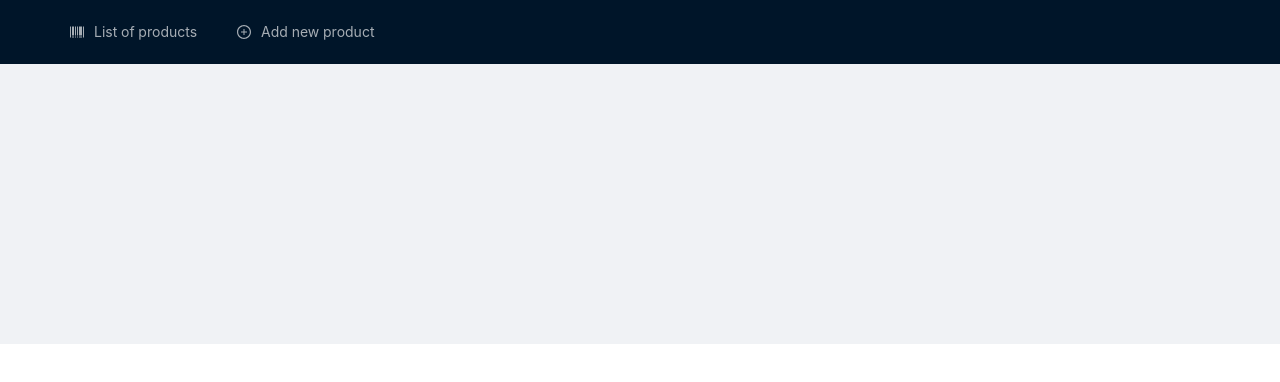
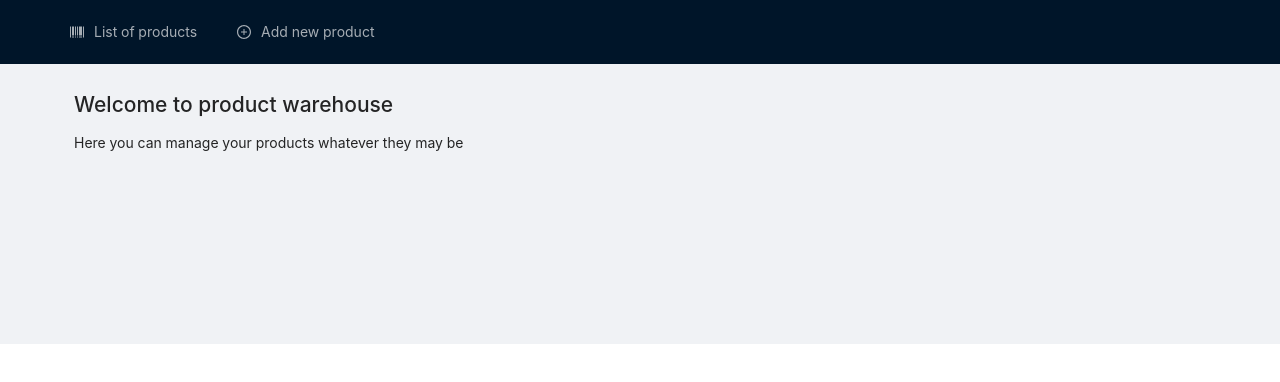
Before and after one commit to justasdaugintis/Warehouse-app, a React (Create React App) app: page / in a window 1280 px wide. Shown: the top 382 px of the page. Built offline with nearby package versions, Linux system fonts and the light colour scheme.

Commit message:
landing page

```diff
--- /dev/null
+++ b/src/components/LandingPage/LandingPage.tsx
@@ -0,0 +1,13 @@
+import React, { Fragment } from "react";
+
+/**
+ *  Component responsible for rendering a product form for a new product
+ */
+export const LandingPage: React.FC = () => {
+  return (
+    <Fragment>
+      <h1>Welcome to product warehouse</h1>
+      <p>Here you can manage your products whatever they may be</p>
+    </Fragment>
+  );
+};
--- /dev/null
+++ b/src/components/LandingPage/index.tsx
@@ -0,0 +1,3 @@
+import { LandingPage } from "./LandingPage";
+
+export { LandingPage };
--- a/src/routes/Routes.tsx
+++ b/src/routes/Routes.tsx
@@ -1,5 +1,6 @@
 import React, { Fragment } from "react";
 import { Route, Switch } from "react-router-dom";
+import { LandingPage } from "../components/LandingPage";
 import { ProductEdit } from "../components/ProductEdit";
 import { ProductList } from "../components/ProductList";
 import { ProductNew } from "../components/ProductNew";
@@ -12,6 +13,7 @@ const Routes: React.FC = () => {
   return (
     <Fragment>
       <Switch>
+        <Route exact={true} path="/" component={LandingPage} />
         <Route exact={true} path="/products" component={ProductList} />
         <Route exact={true} path="/products/create" component={ProductNew} />
         <Route exact={true} path="/products/:id/edit" component={ProductEdit} />
```
